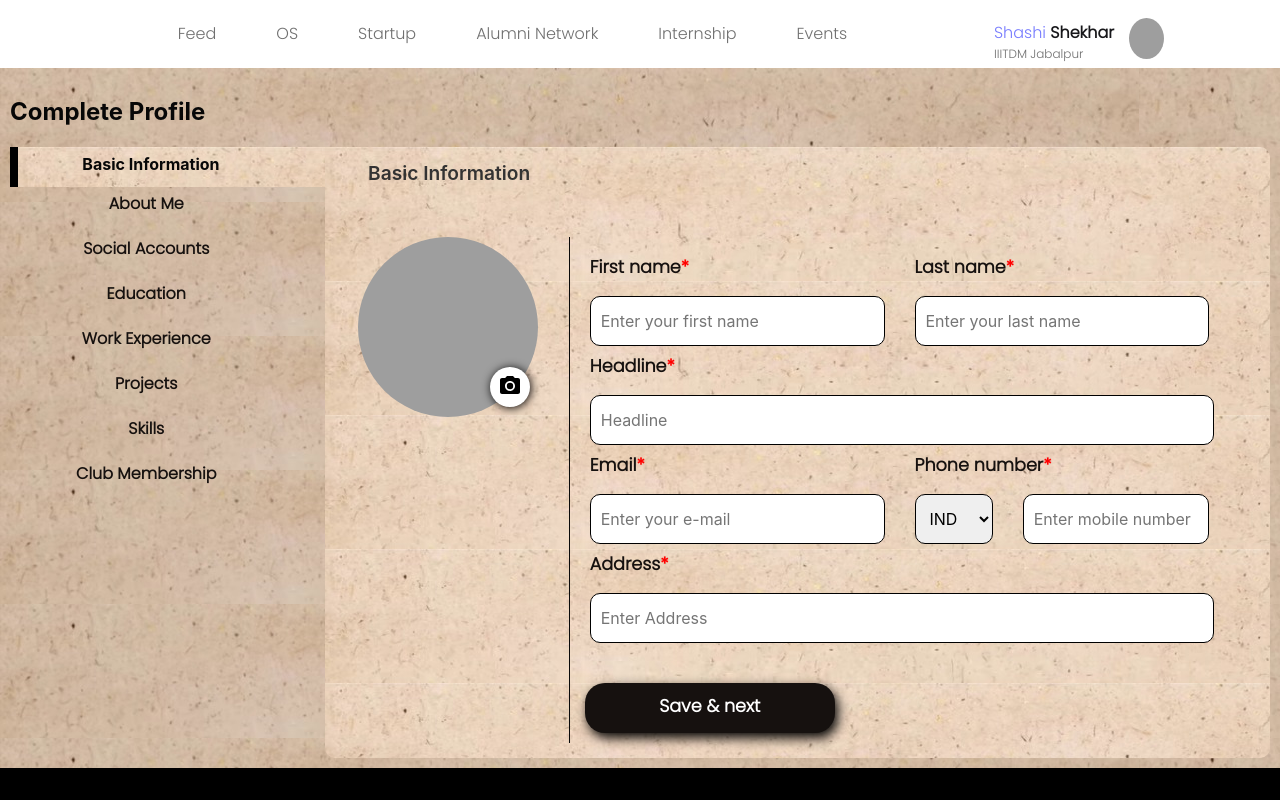
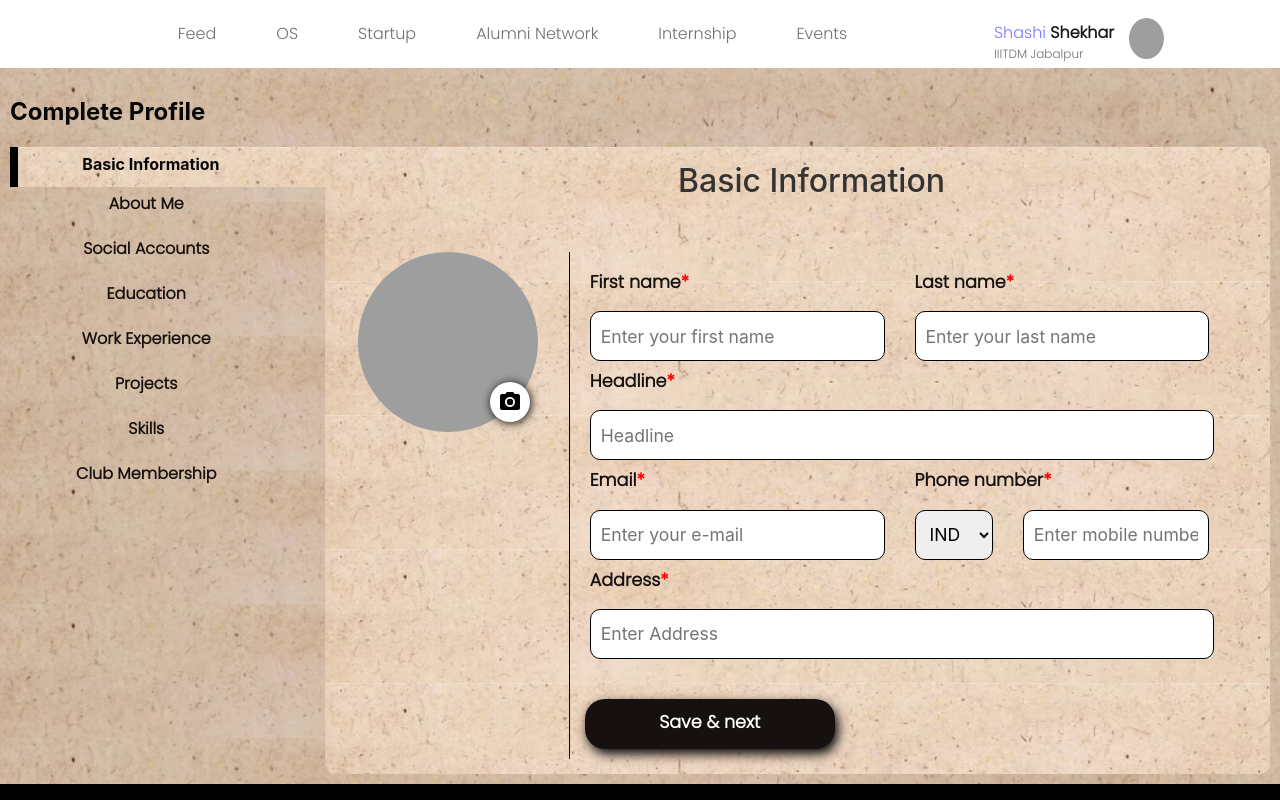
Before and after one commit to COMET-Labs/CodeChronicles-Frontend, a Next.js app: page /editProfile in a window 1280 px wide. Shown: the top 800 px of the page. Built offline with nearby package versions, Linux system fonts and the light colour scheme; grey boxes are pictures that could not be loaded.

Commit message:
Update editProfile.module.scss
Tried fixing the UI by making some changes and styling the Education and Work Experience sections in the Portfolio

```diff
--- a/pages/editProfile/editProfile.module.scss
+++ b/pages/editProfile/editProfile.module.scss
@@ -394,3 +394,31 @@
     color: #A52A2A;
     margin-left: 20px;
 }
+
+
+.step_content_heading{
+    text-align: center;
+    font-size:2rem;
+    font-weight:500;
+    text-decoration:bold;
+}
+.name_label {
+    text-align:left;
+}
+.enter_details_heading {
+    font-size:1.1rem;
+}
+.presently_working {
+    color:black;
+    font-weight:200;
+    text-decoration: underline;
+}
+.input_container {
+    font-size:1.1rem;
+}
+.input_image {
+    border-radius:50%;
+}
+.previous_button {
+    color:black;
+}
```
